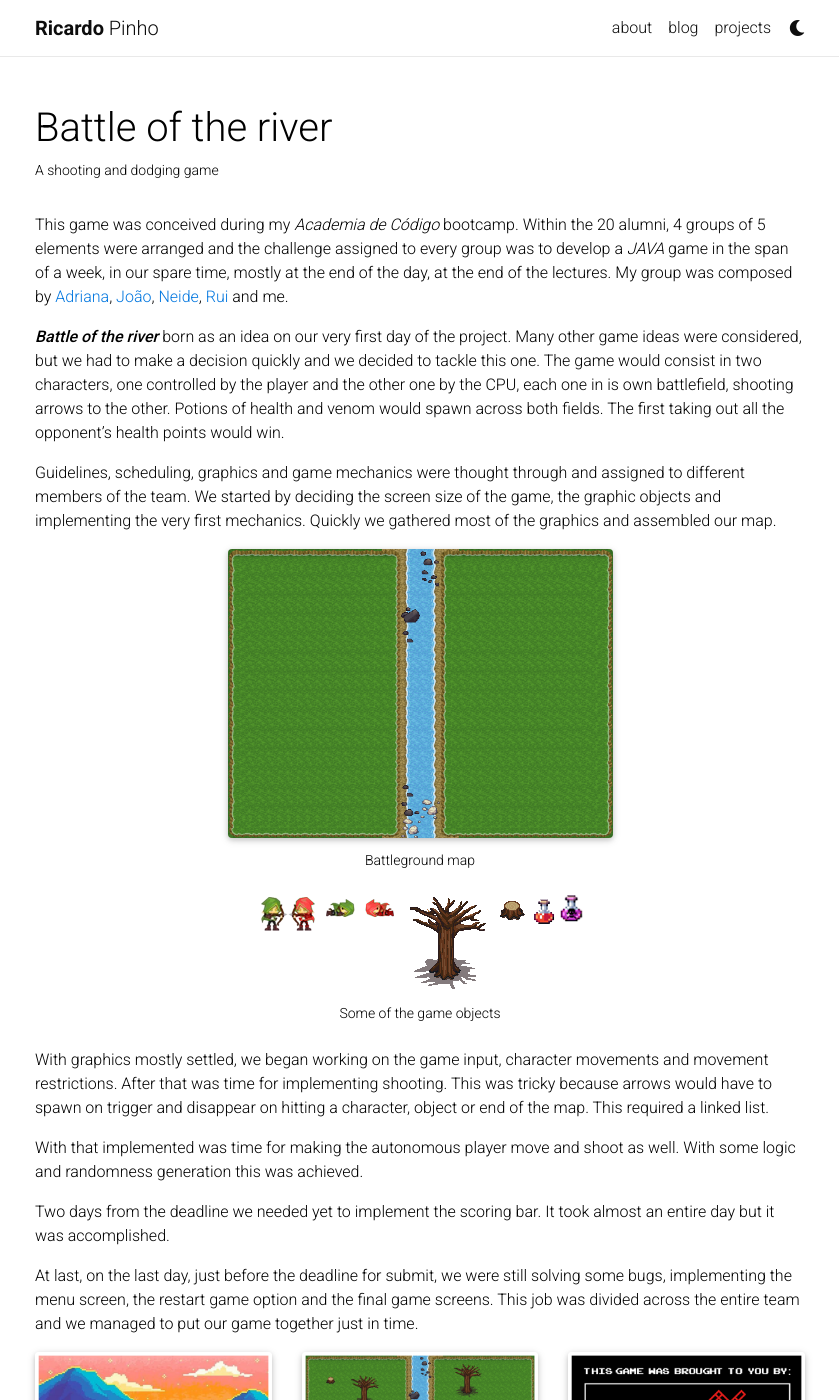
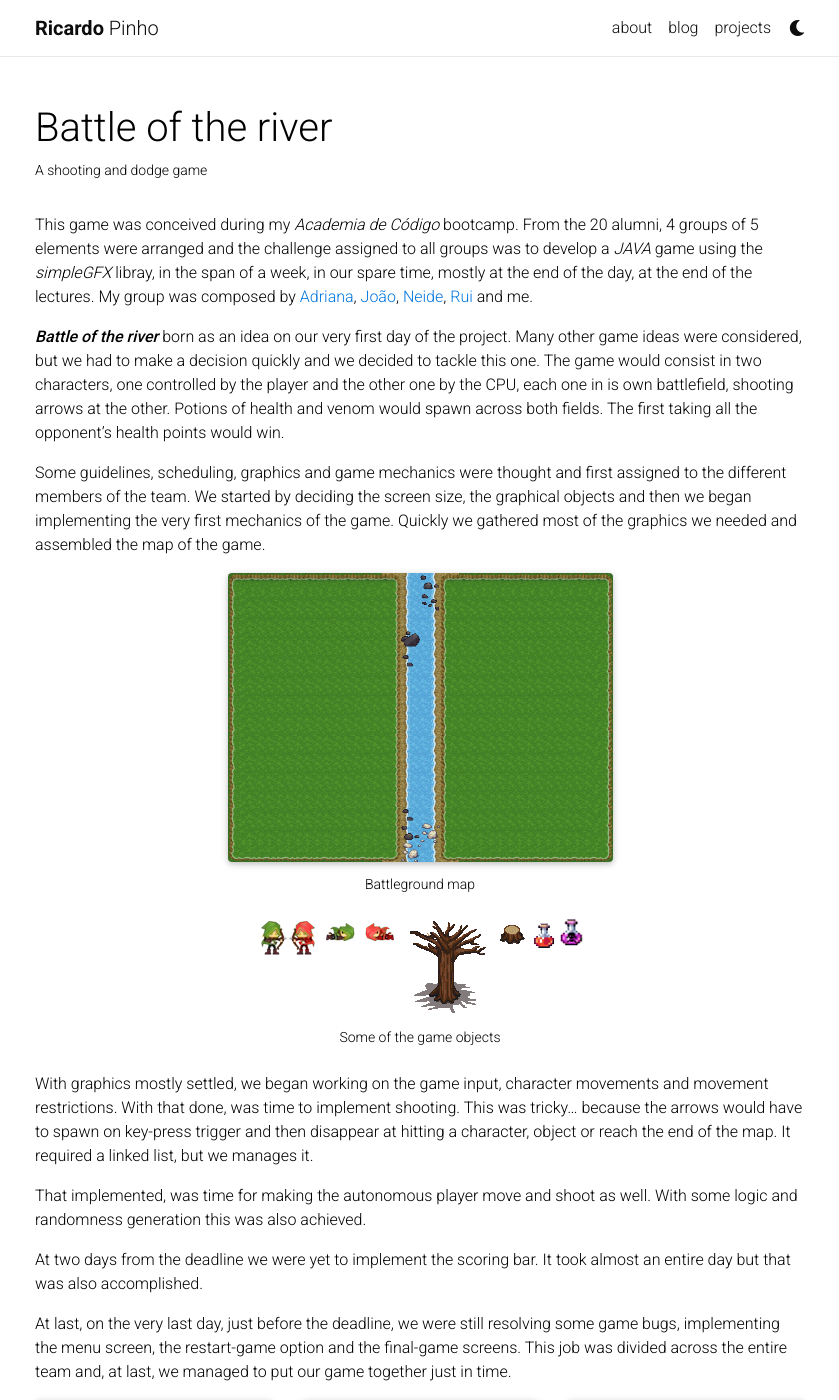
Before and after one commit to ricardogpinho/ricardogpinho.github.io, a Jekyll site: the page built from _projects/battle_of_the_river.markdown, in a window 1280 px wide and 1400 px high. Shown: the whole window, without its empty margins (220-1059 px from the left). Built offline with Jekyll 4.4.1, drawn with Linux system fonts in a browser that asks for light colours; nearby versions of some CDN libraries; a style sheet for code colours, icons or effects is not loaded.

Commit message:
fixed bugs and english mistakes

```diff
--- a/_config.yml
+++ b/_config.yml
@@ -56,7 +56,7 @@ wikidata_id: # your wikidata id
 hackerrank_username: ricardogpt
 
 contact_note: >
-  Consciousness is jsut a small probe to the meaning of it all.
+  Email or reach me in any of these platforms.
 
 google_analytics: UA-XXXXXXXXX # out your google-analytics code
 panelbear_analytics: XXXXXXXXX # panelbear analytics site ID
--- a/_projects/battle_of_the_river.markdown
+++ b/_projects/battle_of_the_river.markdown
@@ -1,21 +1,21 @@
 ---
 layout: page
 title: Battle of the river
-description: A shooting and dodging game
+description: A shooting and dodge game
 img: /assets/img/projects/battle_of_the_river/botr_homescreen.png
 importance: 1
 github: https://github.com/ricardogpinho/BattleOfTheRiver
 ---
 
 This game was conceived during my *Academia de Código* bootcamp.
-Within the 20 alumni, 4 groups of 5 elements were arranged and the challenge assigned to every group was to develop a *JAVA* game in the span of a week, in our spare time, mostly at the end of the day, at the end of the lectures.
-My group was composed by [Adriana](https://github.com/AdrianaAC), [João](https://github.com/joaopinheiro10), [Neide](https://github.com/ruipatricio72), [Rui](https://github.com/ruipatricio72) and me.
+From the 20 alumni, 4 groups of 5 elements were arranged and the challenge assigned to all groups was to develop a *JAVA* game using the *simpleGFX* libray, in the span of a week, in our spare time, mostly at the end of the day, at the end of the lectures.
+My group was composed by [Adriana](https://github.com/AdrianaAC), [João](https://github.com/joaopinheiro10), [Neide](https://github.com/NeideMargarido), [Rui](https://github.com/ruipatricio72) and me.
 
-***Battle of the river*** born as an idea on our very first day of the project. Many other game ideas were considered, but we had to make a decision quickly and we decided to tackle this one. The game would consist in two characters, one controlled by the player and the other one by the CPU, each one in is own battlefield, shooting arrows to the other. Potions of health and venom would spawn across both fields. The first taking out all the opponent's health points would win.
+***Battle of the river*** born as an idea on our very first day of the project. Many other game ideas were considered, but we had to make a decision quickly and we decided to tackle this one. The game would consist in two characters, one controlled by the player and the other one by the CPU, each one in is own battlefield, shooting arrows at the other. Potions of health and venom would spawn across both fields. The first taking all the opponent's health points would win.
 
-Guidelines, scheduling, graphics and game mechanics were thought through and assigned to different members of the team.
-We started by deciding the screen size of the game, the graphic objects and implementing the very first mechanics.
-Quickly we gathered most of the graphics and assembled our map.
+Some guidelines, scheduling, graphics and game mechanics were thought and first assigned to the different members of the team.
+We started by deciding the screen size, the graphical objects and then we began implementing the very first mechanics of the game.
+Quickly we gathered most of the graphics we needed and assembled the map of the game.
 <div class="text-center">
     <img src="/assets/img/projects/battle_of_the_river/resources/map-1.png" class="img-fluid rounded z-depth-1" width="50%" height="50%">
     <div class="caption">
@@ -54,13 +54,13 @@ Quickly we gathered most of the graphics and assembled our map.
 </div>
 
 With graphics mostly settled, we began working on the game input, character movements and movement restrictions.
-After that was time for implementing shooting. This was tricky because arrows would have to spawn on trigger and disappear on hitting a character, object or end of the map. This required a linked list.
+With that done, was time to implement shooting. This was tricky... because the arrows would have to spawn on key-press trigger and then disappear at hitting a character, object or reach the end of the map. It required a linked list, but we manages it.
 
-With that implemented was time for making the autonomous player move and shoot as well. With some logic and randomness generation this was achieved.
+That implemented, was time for making the autonomous player move and shoot as well. With some logic and randomness generation this was also achieved.
 
-Two days from the deadline we needed yet to implement the scoring bar. It took almost an entire day but it was accomplished.
+At two days from the deadline we were yet to implement the scoring bar. It took almost an entire day but that was also accomplished.
 
-At last, on the last day, just before the deadline for submit, we were still solving some bugs, implementing the menu screen, the restart game option and the final game screens. This job was divided across the entire team and we managed to put our game together just in time.
+At last, on the very last day, just before the deadline, we were still resolving some game bugs, implementing the menu screen, the restart-game option and the final-game screens. This job was divided across the entire team and, at last, we managed to put our game together just in time.
 
 <div class="row">
     <div class="col-sm mt-3 mt-md-0">
```
Also changed, not shown: _news/announcement_1.md (+1 -1 lines), _projects/car_crash.markdown (+6 -6 lines).
